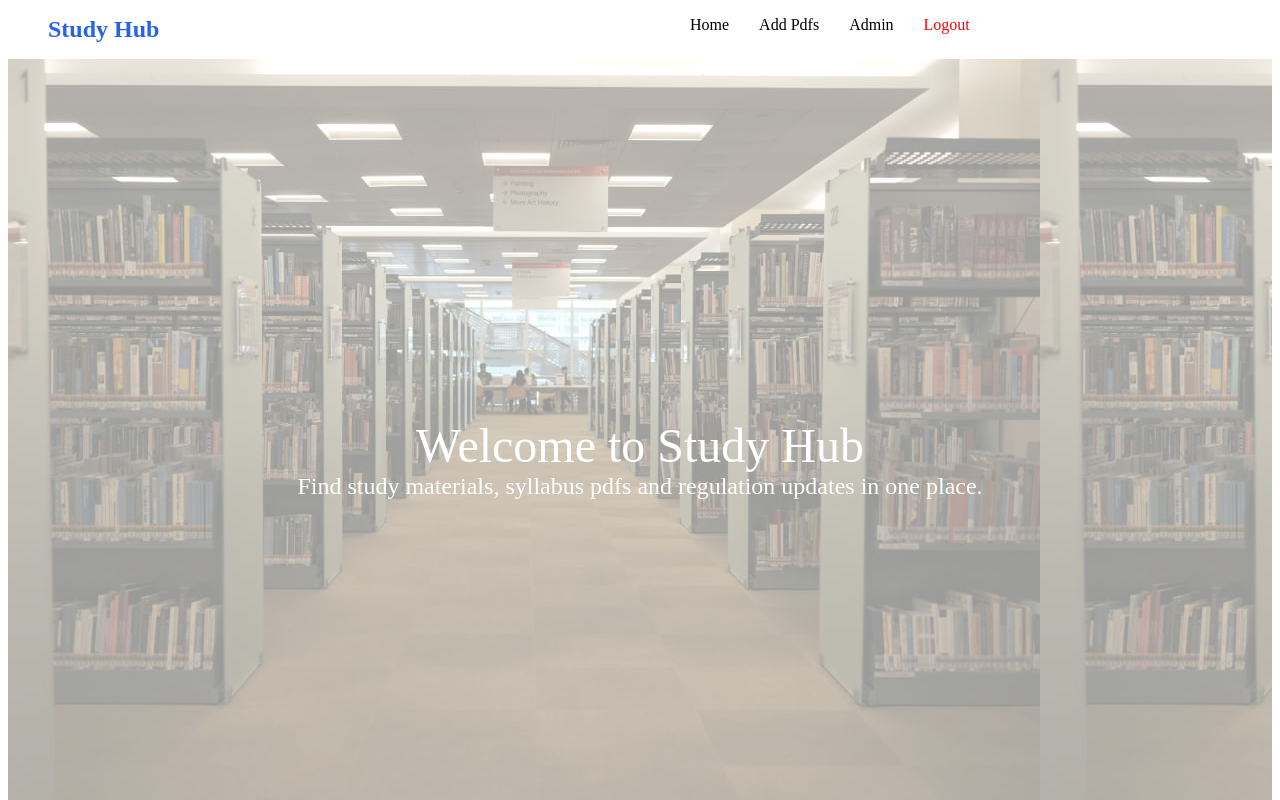
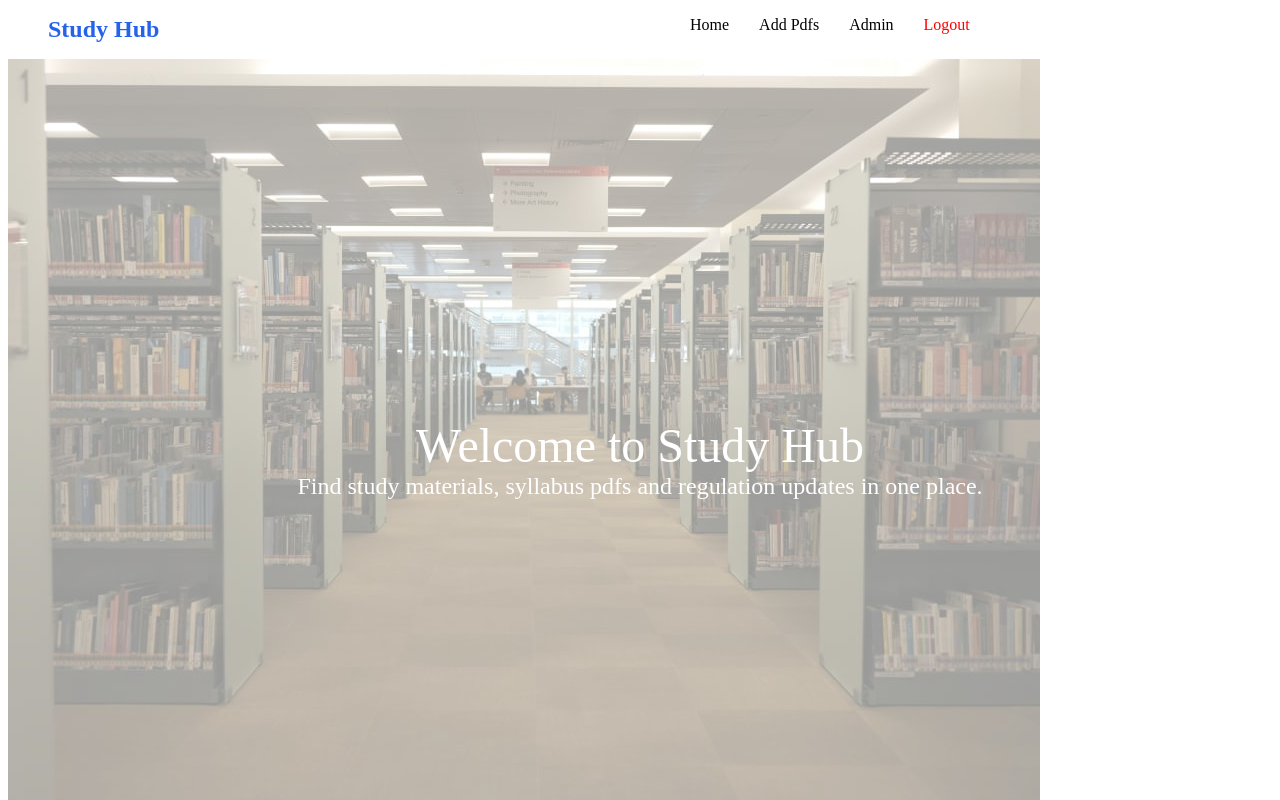
Before and after one commit to Adithya36900963/Study-Hub-frontend, a React (Create React App) app: page / in a window 1280 px wide. Shown: the top 800 px of the page. Built offline with nearby package versions, Linux system fonts and the light colour scheme; no server answers.

Commit message:
Changed background

```diff
--- a/src/components_Scss/Body.scss
+++ b/src/components_Scss/Body.scss
@@ -1,6 +1,7 @@
 .bodyClass {
     .imgBackground{
         background-image: url('../assets/Books.jpeg');
+        background-repeat: no-repeat;
         height: 100vh;
         opacity: 0.4;
         display: flex;
```
